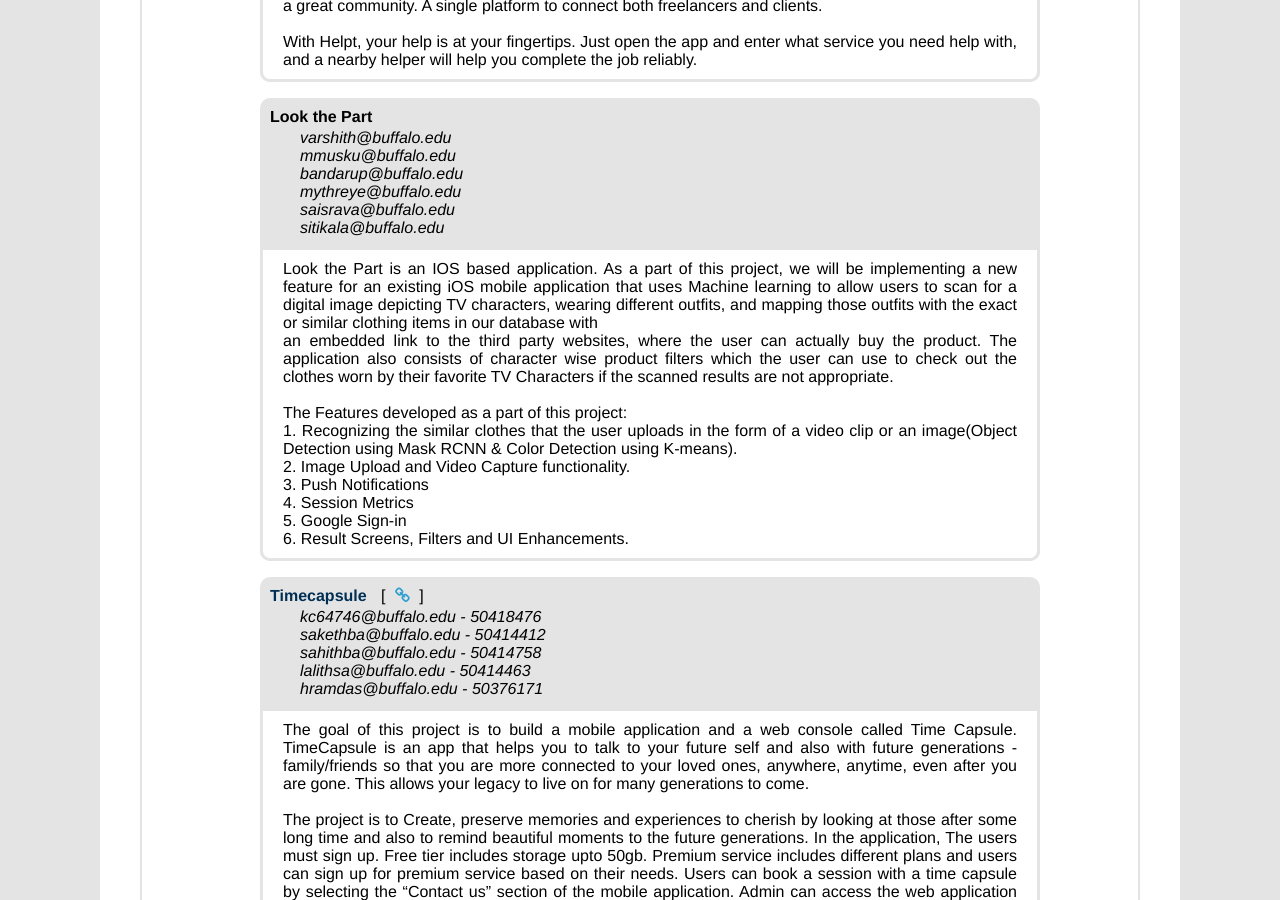
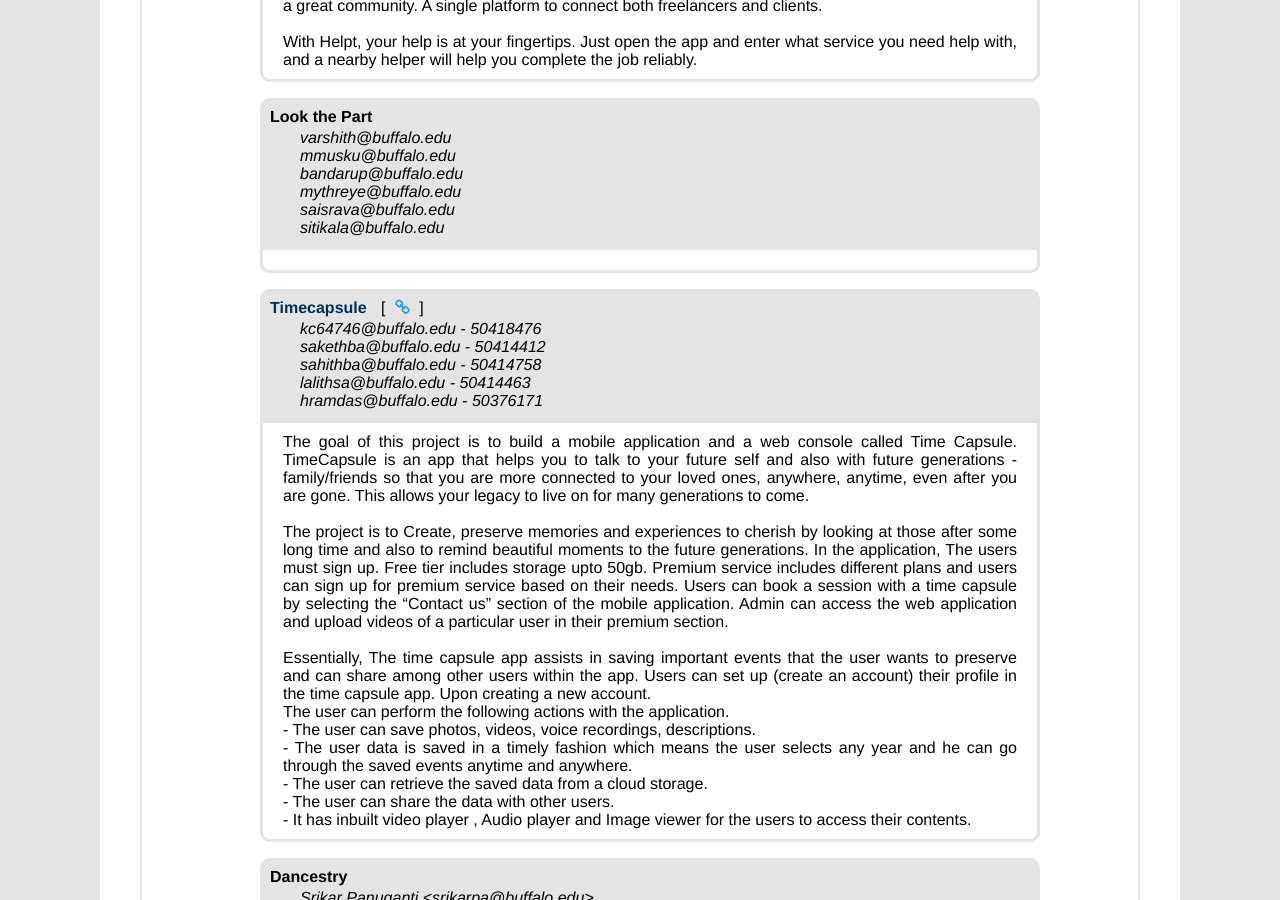
Before and after one commit to UB-CSE-Demo-Day/ub-cse-demo-day.github.io, a Jekyll site: the page built from _by_year/2022sp.md, in a window 1280 px wide and 900 px high, scrolled down 2130 px. Built offline with Jekyll 4.4.1, drawn with Linux system fonts in a browser that asks for light colours.

Commit message:
Lisa requested a takedown

```diff
--- a/_data/2022sp.yaml
+++ b/_data/2022sp.yaml
@@ -58,19 +58,7 @@
     - name: Prasad Shirvandkar - prasadda@buffalo.edu
     title: Helpt App
     url: https://helpt.app/
-  - description: Look the Part is an IOS based application. As a part of this project,
-      we will be implementing a new feature for an existing iOS mobile application
-      that uses Machine learning to allow users to scan for a digital image depicting
-      TV characters, wearing different outfits, and mapping those outfits with the
-      exact or similar clothing items in our database with<br>an embedded link to
-      the third party websites, where the user can actually buy the product. The application
-      also consists of character wise product filters which the user can use to check
-      out the clothes worn by their favorite TV Characters if the scanned results
-      are not appropriate.<br><br>The Features developed as a part of this project:<br>1.
-      Recognizing the similar clothes that the user uploads in the form of a video
-      clip or an image(Object Detection using Mask RCNN & Color Detection using K-means).<br>2.
-      Image Upload and Video Capture functionality.<br>3. Push Notifications<br>4.
-      Session Metrics<br>5. Google Sign-in<br>6. Result Screens, Filters and UI Enhancements.
+  - description: ''
     team:
     - name: varshith@buffalo.edu
     - name: mmusku@buffalo.edu
```
